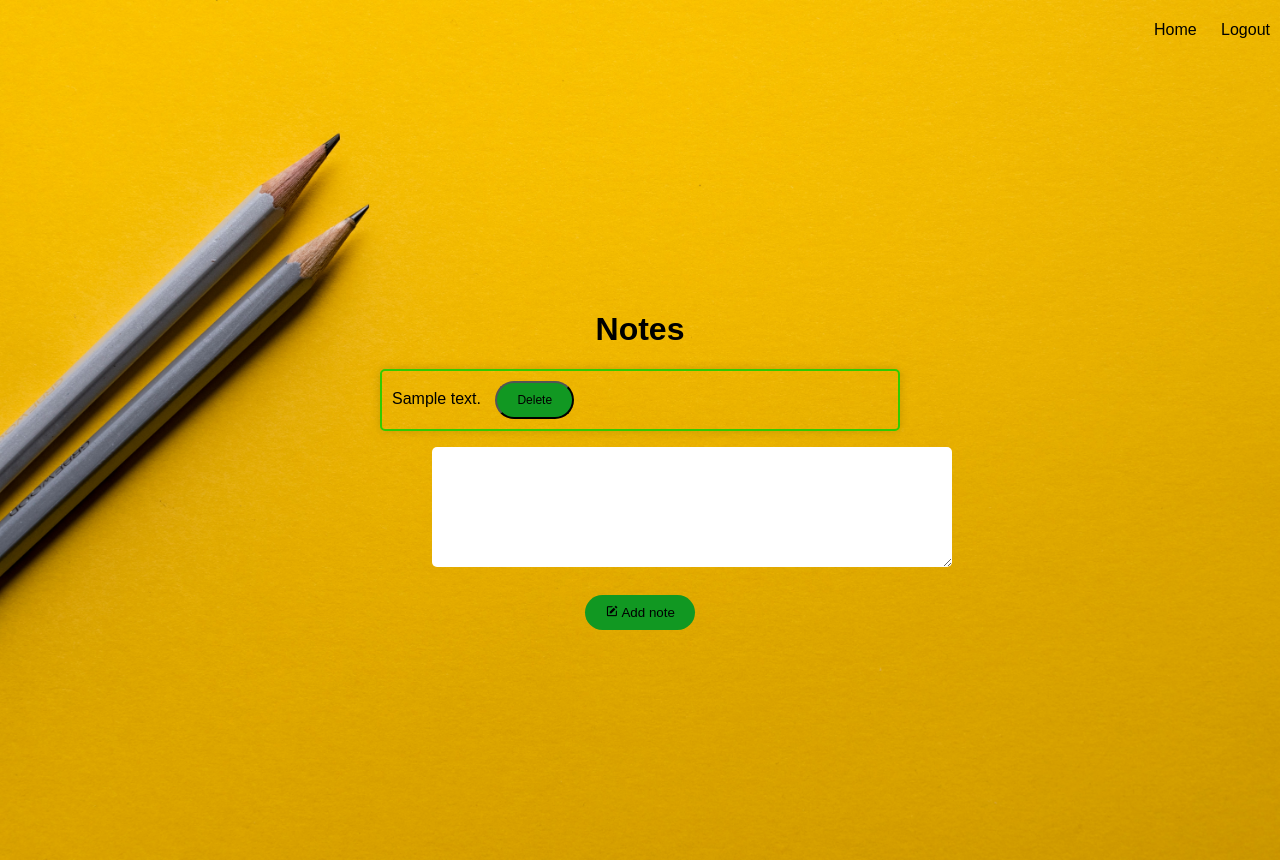
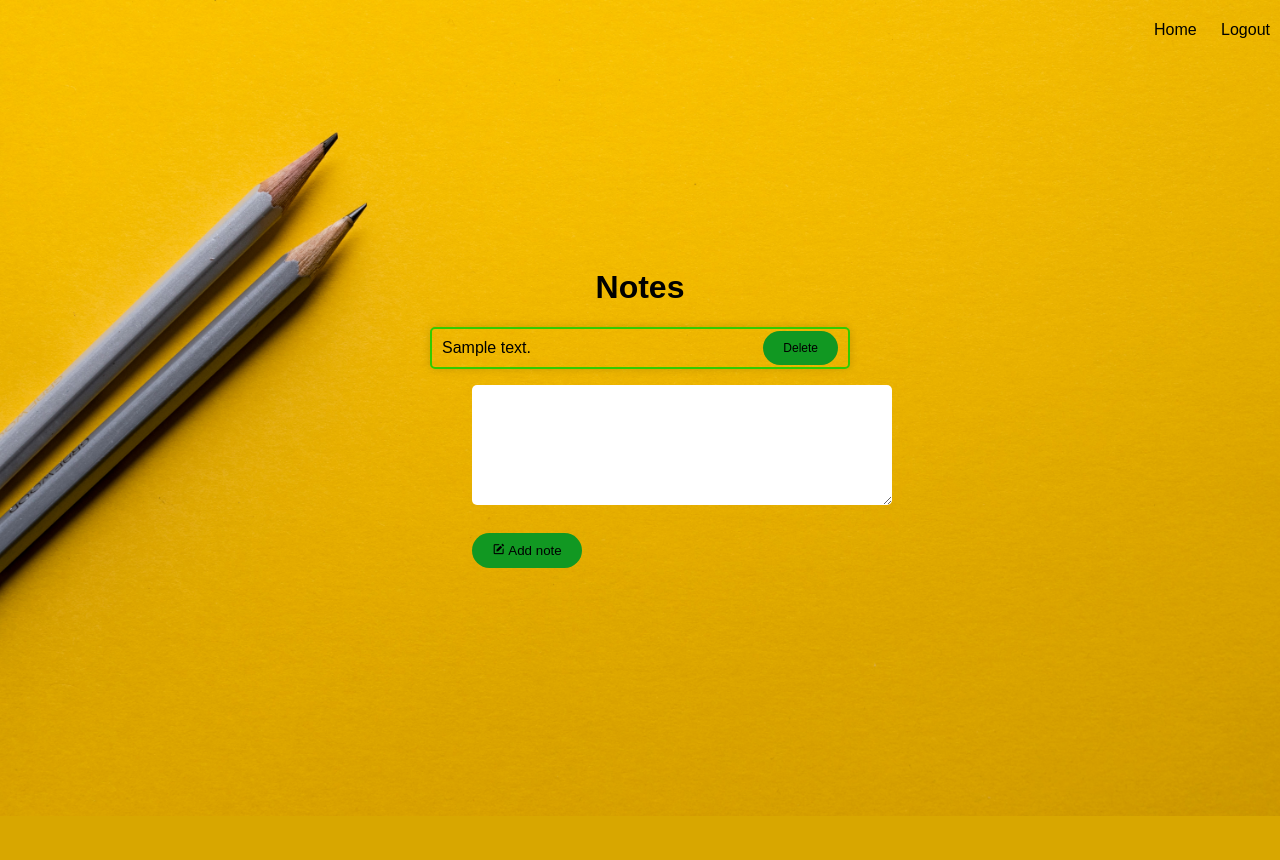
Before and after one commit to Daki-15/Full-Stack-Note-Taking-App, a Flask app: page / in a window 1280 px wide. After the commit the page ends 816 px from the top, so only its background shows below. Run offline with Flask 3, Linux system fonts and the light colour scheme; a user stored in the database is signed in; tables that the repository leaves empty hold one stand-in row (values such as "Sample post").

Commit message:
modifying style

```diff
--- a/website/static/base.css
+++ b/website/static/base.css
@@ -9,16 +9,14 @@ body {
   align-items: center;
   justify-content: center;
   min-height: 100vh;
-  padding-top: 60px; /* To prevent content from being hidden under the fixed nav bar */
-  height: 100vh;
-  margin: 0;
+  overflow: hidden;
 }
 
 nav {
   position: fixed;
   top: 0;
   width: 100%;
-  height: 60px; /* Adjust this value as needed */
+  height: 60px;
   z-index: 1;
   display: flex;
   align-items: center;
@@ -30,26 +28,12 @@ nav button {
   background-color: #2A7221;
   border: none;
   cursor: pointer;
-  animation: buttonFadeIn 2s ease-in forwards;
-}
-
-@keyframes colorFadeIn {
-  0% { background-color: #2A7221; }
-  100% { background-color: #119822; }
-}
-
-nav button, div[role="alert"] button, ul#notes button, form button {
-  animation: colorFadeIn 2s ease-in forwards;
 }
 
 nav a {
   color: #000;
   text-decoration: none;
   margin: 0 10px;
-}
-
-nav box-icon {
-  margin-right: auto;
 }
 
 nav a:hover {
@@ -64,49 +48,44 @@ div[role="alert"] {
   border-radius: 5px;
 }
 
-div[role="alert"] button {
-  background-color: #119822;
-  border: none;
-  cursor: pointer;
-  animation: buttonFadeIn 2s ease-in forwards;
-}
-
-h1 {
-  margin-left: auto;
-  margin-right: auto;
-}
-
 ul#notes {
   list-style-type: none;
   padding: 0;
 }
 
 ul#notes li {
+  display: flex;
+  align-items: center;
+  justify-content: space-between;
   padding: 10px;
   margin-bottom: 10px;
   border-radius: 5px;
   position: relative;
-  border: 2px solid #31CB00; /* Add this line */
-  box-shadow: 0 0 10px rgba(0, 0, 0, 0.15); /* Add this line */
+  border: 2px solid #31CB00;
+  box-shadow: 0 0 10px rgba(0, 0, 0, 0.15);
 }
 
-
-.delete-button {
-  margin-left: 10px;
-  order: 2;
-  border-radius: 50px; /* Adjust this value as needed */
-  padding: 10px 20px; /* Adjust these values as needed */
-  font-size: 12px; /* Adjust this value as needed */
+ul#notes button {
+  position: absolute;
+  right: 10px;
+  top: 50%;
+  transform: translateY(-50%);
+  background-color: #119822;
+  border: none;
+  cursor: pointer;
+  border-radius: 50px;
+  padding: 10px 20px;
+  font-size: 12px;
 }
 
 form {
-  width: 80%; /* Adjust this value as needed */
-  max-width: 600px; /* Adjust this value as needed */
+  width: 80%;
+  max-width: 600px;
   margin: 0 auto;
+  justify-content: center;
 }
 
 form input, form textarea {
-  width: 100%;
   padding: 10px;
   margin-bottom: 10px;
   border-radius: 5px;
@@ -114,20 +93,19 @@ form input, form textarea {
 }
 
 textarea#note {
-  height: 100px; /* Adjust this value as needed */
-  width: 500px;
+  height: 100px;
+  width: 400px;
   display: block;
-  margin-left: auto;
-  margin-right: auto;
+  margin: 0 auto;
 }
 
 form button {
+  margin-top: 10px;
   background-color: #119822;
   border: none;
   padding: 10px 20px;
   cursor: pointer;
-  animation: buttonFadeIn 2s ease-in forwards;
-  border-radius: 50px; /* Adjust this value as needed */
+  border-radius: 50px;
 }
 
 @keyframes fadeOut {
@@ -136,10 +114,6 @@ form button {
 }
 
 .alert {
-  position: fixed;
-  top: 60px; /* Adjust this value as needed */
-  right: 20px;
-  z-index: 9999;
-  animation: fadeOut 3s forwards;
-  animation-delay: 3s;
+  animation: fadeOut 2s forwards;
+  animation-delay: 2s;
 }
--- a/website/templates/home.html
+++ b/website/templates/home.html
@@ -15,7 +15,7 @@
         <form action="" method="POST">
             <textarea name="note" id="note"></textarea>
             <br />
-            <div align="center">
+            <div>
                 <button type="submit"><i class='bx bxs-edit'></i>  Add note</button>
             </div>
         </form>
```
